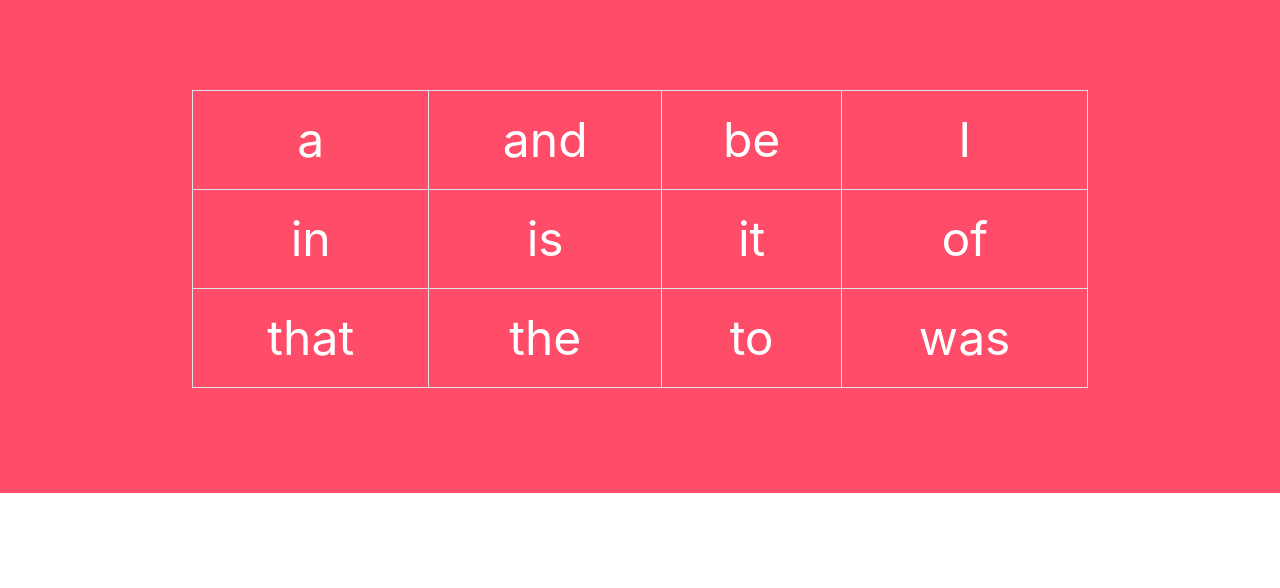
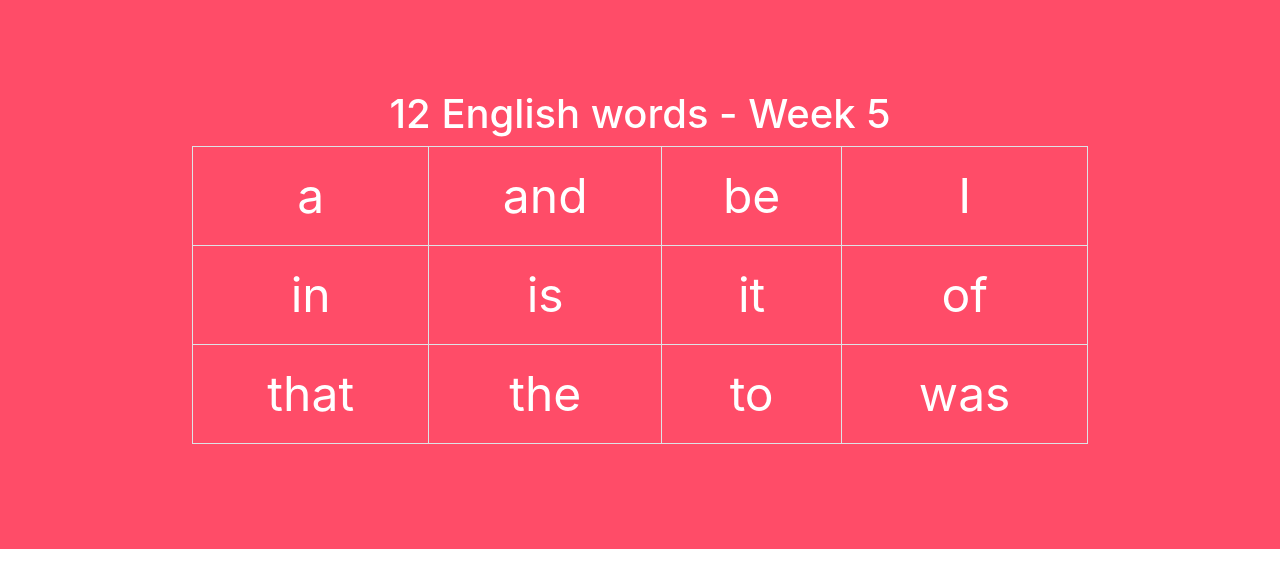
Before and after one commit to zuoningyu/MagicWords_KH, a plain HTML site: page index.html in a window 1280 px wide. Drawn offline with nearby package versions, Linux system fonts and the light colour scheme.

Commit message:
Update index.html

```diff
--- a/index.html
+++ b/index.html
@@ -9,6 +9,7 @@
 
   <body>
    <div class="words">
+     <h1>12 English words - Week 5</h1>
 
     <table class="table table-bordered">
 
```
